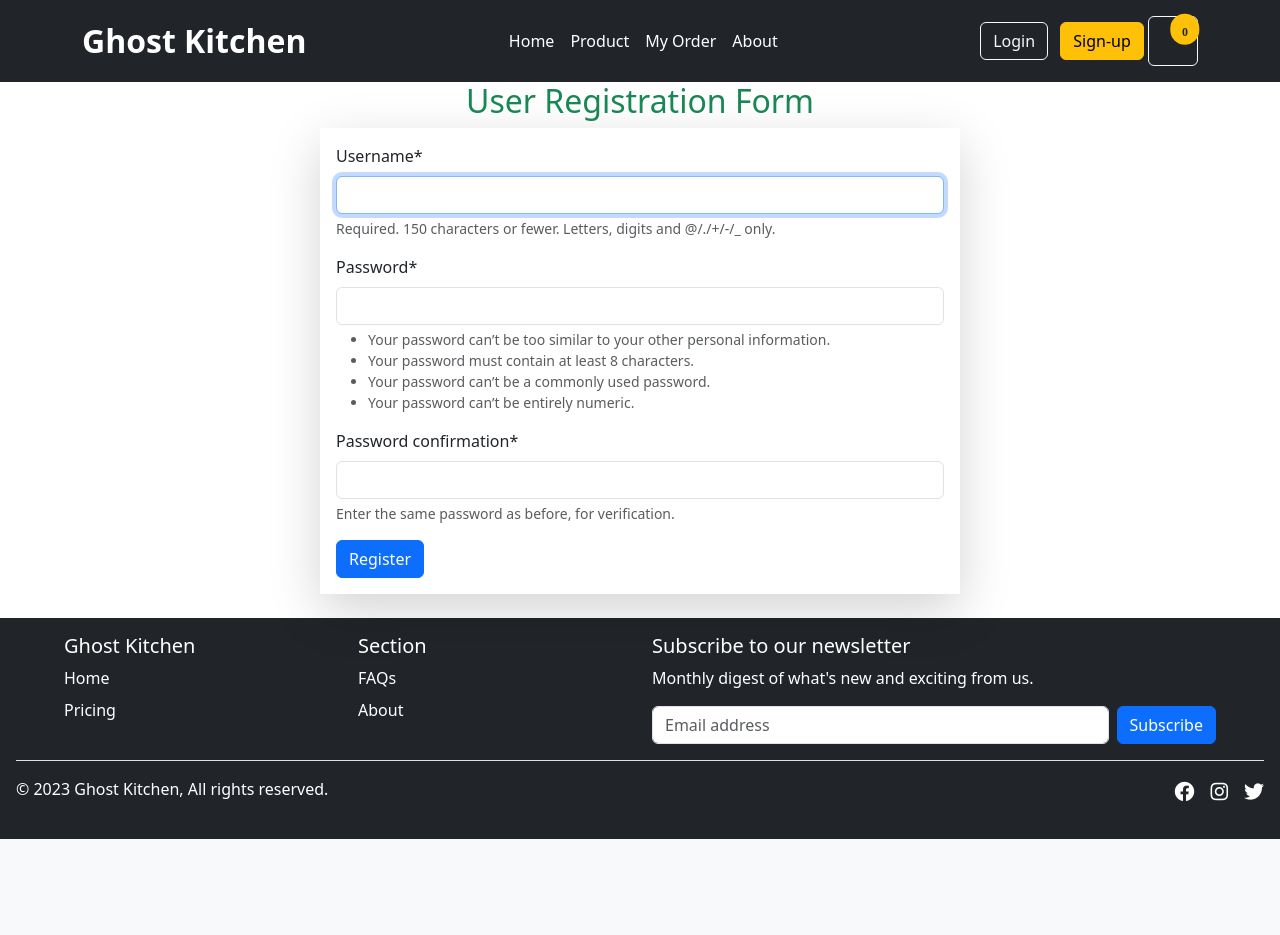
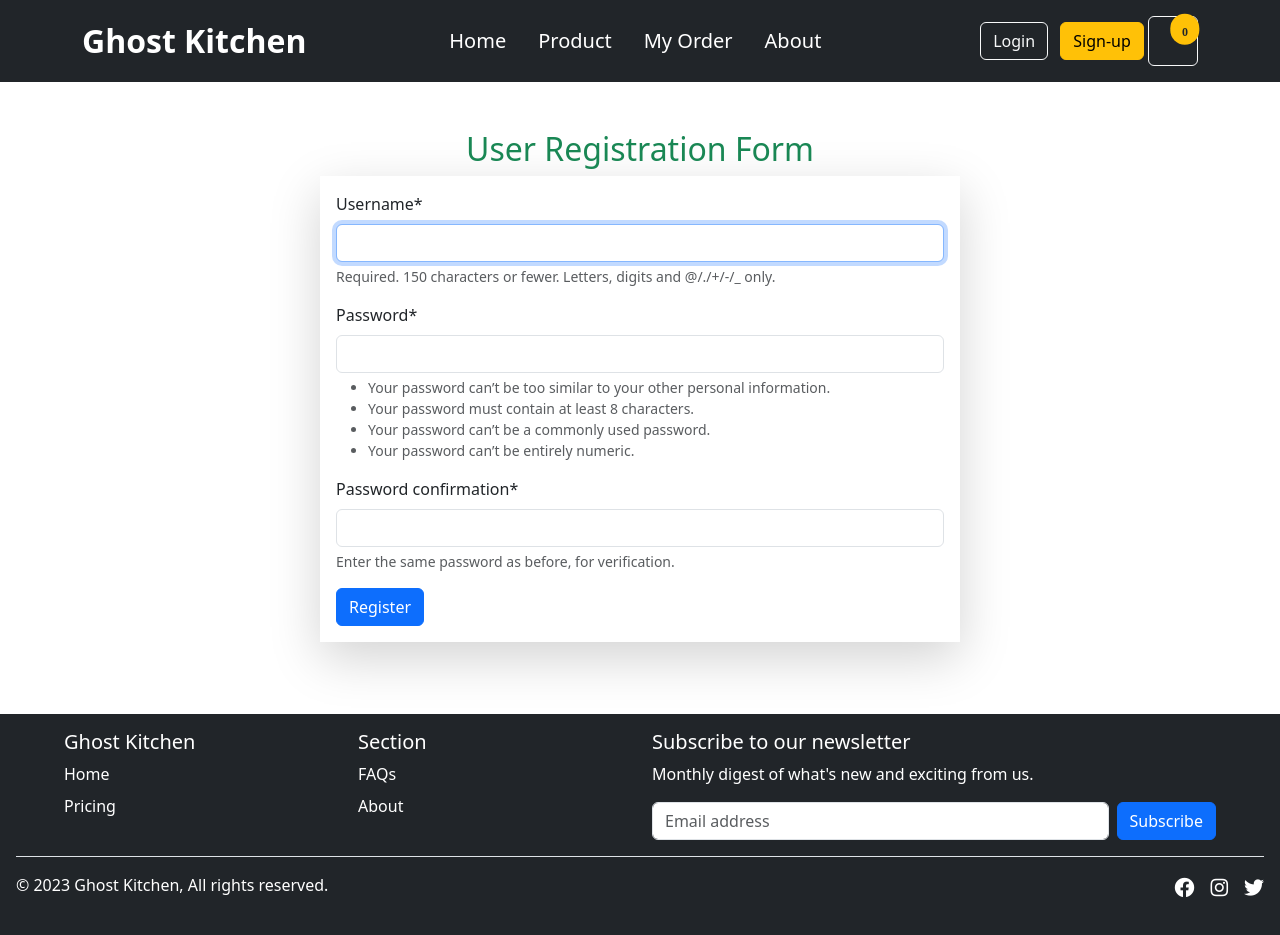
Before and after one commit to prativ123/vKitchen, a Django app: page /register/ in a window 1280 px wide. Before the commit the page ends 839 px from the top, so only its background shows below. Run offline with Django 4.2, Linux system fonts and the light colour scheme; some libraries are stand-ins or nearby versions.

Commit message:
updated design good

```diff
--- a/src/templates/layout.html
+++ b/src/templates/layout.html
@@ -25,10 +25,10 @@
             </a>
 
             <ul class="nav col-12 col-lg-auto mx-lg-auto mb-2 justify-content-center mb-md-0">
-              <li><a href="/" class="nav-link px-2 text-white">Home</a></li>
-              <li><a href="/products/allproducts" class="nav-link px-2 text-white">Product</a></li>
-              <li><a href="/products/my_order" class="nav-link px-2 text-white">My Order</a></li>
-              <li><a href="#" class="nav-link px-2 text-white">About</a></li>
+              <li><a href="/" class="nav-link px-2 text-white fs-5 me-3">Home</a></li>
+              <li><a href="/products/allproducts" class="nav-link px-2 text-white fs-5 me-3">Product</a></li>
+              <li><a href="/products/my_order" class="nav-link px-2 text-white fs-5 me-3">My Order</a></li>
+              <li><a href="#" class="nav-link px-2 text-white fs-5 me-3">About</a></li>
             </ul>
             <!-- <form class="col-12 col-lg-auto mb-3 mb-lg-0 me-lg-3" role="search">
                 <input type="search" class="form-control form-control-dark " placeholder="Search..." aria-label="Search">
--- a/src/users/templates/users/login.html
+++ b/src/users/templates/users/login.html
@@ -8,7 +8,7 @@
 {% block main_content %}
 
 
-<div class="d-flex justify-content-center">
+<div class="d-flex justify-content-center py-5">
     <div class="col-md-6">
         <h2 class="text-center text-success">Login Form</h2>
         {% for msg in messages %}
--- a/src/users/templates/users/register.html
+++ b/src/users/templates/users/register.html
@@ -8,7 +8,7 @@
 {% block main_content %}
 
 
-<div class="d-flex justify-content-center">
+<div class="d-flex justify-content-center py-5">
     <div class="col-md-6">
         <h2 class="text-center text-success">User Registration Form</h2>
         {% for msg in messages %}
```
Also changed, not shown: src/db.sqlite3, src/static/uploads/IMG_20220129_142621.jpg (added).
